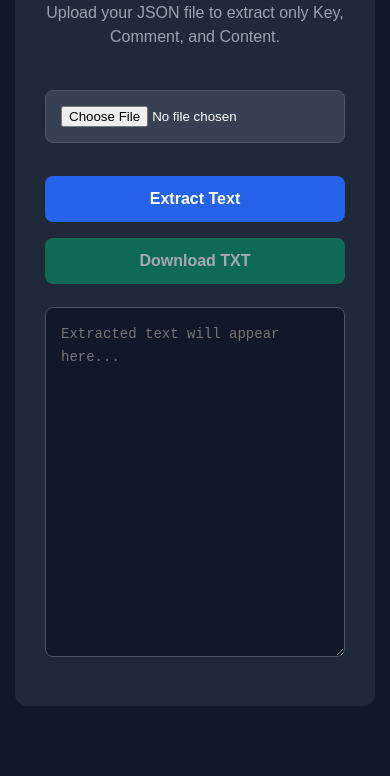
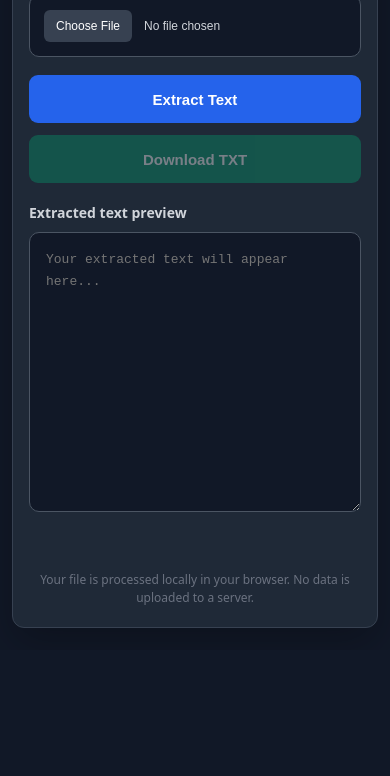
Before and after one commit to VacuusPP/Home, a plain HTML site: page lorebooks/index.html in a window 390 px wide. Shown: the part 210-986 px from the top of the page. After the commit the page ends 860 px from the top, so only its background shows below. Drawn offline with Linux system fonts and the light colour scheme.

Commit message:
Refactor index.html for better UI and functionality
Updated the HTML structure and styles for improved layout and user experience. Enhanced the functionality for extracting and downloading text from JSON files.

```diff
--- a/lorebooks/index.html
+++ b/lorebooks/index.html
@@ -4,6 +4,8 @@
 <head>
   <meta charset="UTF-8">
   <meta name="viewport" content="width=device-width, initial-scale=1.0">
+  <meta name="theme-color" content="#111827">
+
   <title>JSON Text Extractor</title>
 
   <style>
@@ -13,50 +15,84 @@
 
     body {
       margin: 0;
-      padding: 30px 15px;
+      min-height: 100vh;
+      padding: 24px 16px;
       background: #111827;
       color: #f9fafb;
-      font-family: Arial, sans-serif;
+      font-family: system-ui, -apple-system, BlinkMacSystemFont,
+        "Segoe UI", sans-serif;
     }
 
     .container {
-      max-width: 750px;
-      margin: 40px auto;
-      padding: 30px;
+      width: 100%;
+      max-width: 800px;
+      margin: 30px auto;
+      padding: 28px;
       background: #1f2937;
-      border-radius: 12px;
+      border: 1px solid #374151;
+      border-radius: 16px;
+      box-shadow: 0 15px 40px rgba(0, 0, 0, 0.25);
     }
 
     h1 {
+      margin: 0 0 10px;
       text-align: center;
-      margin-bottom: 10px;
+      font-size: clamp(24px, 5vw, 32px);
     }
 
-    p {
+    .description {
+      margin: 0 0 25px;
       color: #9ca3af;
       text-align: center;
-      line-height: 1.5;
+      line-height: 1.6;
+      font-size: 14px;
+    }
+
+    .section-label {
+      display: block;
+      margin: 20px 0 8px;
+      color: #d1d5db;
+      font-size: 14px;
+      font-weight: 600;
     }
 
     input[type="file"] {
+      display: block;
       width: 100%;
-      margin: 25px 0;
-      padding: 15px;
+      padding: 14px;
+      background: #111827;
+      border: 1px solid #4b5563;
+      border-radius: 10px;
+      color: #d1d5db;
+      font-size: 14px;
+    }
+
+    input[type="file"]::file-selector-button {
+      margin-right: 12px;
+      padding: 9px 12px;
       background: #374151;
-      border: 1px solid #4b5563;
-      border-radius: 8px;
+      border: none;
+      border-radius: 6px;
       color: white;
+      cursor: pointer;
+    }
+
+    .buttons {
+      display: flex;
+      gap: 12px;
+      margin-top: 18px;
     }
 
     button {
-      width: 100%;
-      padding: 14px;
-      margin: 8px 0;
+      flex: 1;
+      min-width: 0;
+      padding: 14px 16px;
       border: none;
-      border-radius: 8px;
-      font-size: 16px;
-      font-weight: bold;
+      border-radius: 9px;
+      font-size: 15px;
+      font-weight: 700;
       cursor: pointer;
+      transition: background 0.2s, opacity 0.2s;
     }
 
     #extractBtn {
@@ -64,61 +100,121 @@
       color: white;
     }
 
+    #extractBtn:hover:not(:disabled) {
+      background: #1d4ed8;
+    }
+
     #downloadBtn {
       background: #059669;
       color: white;
     }
 
+    #downloadBtn:hover:not(:disabled) {
+      background: #047857;
+    }
+
     button:disabled {
-      background: #4b5563;
+      opacity: 0.4;
       cursor: not-allowed;
-      opacity: 0.6;
     }
 
     textarea {
+      display: block;
       width: 100%;
-      height: 350px;
-      margin-top: 15px;
-      padding: 15px;
+      min-height: 350px;
+      margin-top: 10px;
+      padding: 16px;
       resize: vertical;
       background: #111827;
       color: #e5e7eb;
       border: 1px solid #4b5563;
-      border-radius: 8px;
-      font-family: monospace;
+      border-radius: 10px;
+      font-family: "Courier New", monospace;
       font-size: 14px;
-      line-height: 1.6;
+      line-height: 1.7;
+      overflow-wrap: anywhere;
+    }
+
+    textarea:focus,
+    input:focus {
+      outline: 2px solid #3b82f6;
+      outline-offset: 2px;
     }
 
     #status {
+      min-height: 24px;
       margin-top: 15px;
       text-align: center;
       color: #34d399;
+      font-size: 14px;
     }
 
-    .error {
-      color: #f87171 !important;
+    #status.error {
+      color: #f87171;
+    }
+
+    .footer {
+      margin-top: 20px;
+      color: #6b7280;
+      text-align: center;
+      font-size: 12px;
+      line-height: 1.5;
+    }
+
+    @media (max-width: 600px) {
+      body {
+        padding: 12px;
+      }
+
+      .container {
+        margin: 10px auto;
+        padding: 20px 16px;
+        border-radius: 12px;
+      }
+
+      .buttons {
+        flex-direction: column;
+      }
+
+      button {
+        width: 100%;
+        min-height: 48px;
+      }
+
+      textarea {
+        min-height: 280px;
+        font-size: 13px;
+      }
+
+      input[type="file"] {
+        font-size: 12px;
+      }
     }
   </style>
 </head>
 
 <body>
 
-  <div class="container">
+  <main class="container">
 
     <h1>JSON Text Extractor</h1>
 
-    <p>
-      Upload your JSON file to extract only
-      Key, Comment, and Content.
+    <p class="description">
+      Extract Key, Comment, and Content from your JSON file.
+      Preview the text and download it as a TXT file.
     </p>
+
+    <label class="section-label" for="fileInput">
+      Select JSON file
+    </label>
 
     <input
       type="file"
       id="fileInput"
-      accept=".json,application/json,.txt,text/plain"
+      accept=".json,.txt,application/json,text/plain"
     >
 
+    <div class="buttons">
       <button id="extractBtn">
         Extract Text
       </button>
@@ -126,15 +222,26 @@
       <button id="downloadBtn" disabled>
         Download TXT
       </button>
+    </div>
+
+    <label class="section-label" for="output">
+      Extracted text preview
+    </label>
 
     <textarea
       id="output"
-      placeholder="Extracted text will appear here..."
+      placeholder="Your extracted text will appear here..."
+      spellcheck="false"
     ></textarea>
 
-    <div id="status"></div>
+    <div id="status" role="status" aria-live="polite"></div>
 
+    <div class="footer">
+      Your file is processed locally in your browser.
+      No data is uploaded to a server.
     </div>
+
+  </main>
 
   <script>
     const fileInput = document.getElementById("fileInput");
@@ -158,7 +265,6 @@
       reader.onload = function (event) {
         try {
           const json = JSON.parse(event.target.result);
-
           const entries = json.entries;
 
           if (
@@ -167,7 +273,7 @@
             Array.isArray(entries)
           ) {
             throw new Error(
-              "Could not find the entries object in the JSON file."
+              'Could not find the "entries" object in the JSON file.'
             );
           }
 
@@ -178,50 +284,54 @@
               return;
             }
 
-            if (
-              typeof entry.key === "string" &&
-              entry.key.trim()
-            ) {
-              results.push(entry.key.trim());
+            // Key may be an array, such as ["Aberto"]
+            let key = "";
+
+            if (Array.isArray(entry.key)) {
+              key = entry.key.join(", ");
+            } else if (typeof entry.key === "string") {
+              key = entry.key;
             }
 
-            if (
-              typeof entry.comment === "string" &&
-              entry.comment.trim()
-            ) {
-              results.push(entry.comment.trim());
-            }
+            const comment =
+              typeof entry.comment === "string"
+                ? entry.comment
+                : "";
 
-            if (
-              typeof entry.content === "string" &&
-              entry.content.trim()
-            ) {
-              results.push(entry.content.trim());
-            }
+            const content =
+              typeof entry.content === "string"
+                ? entry.content
+                : "";
+
+            // Three lines per entry, then one blank line.
+            results.push(
+              [key, comment, content].join("\n")
+            );
           });
 
-          extractedText = results.join("\n\n");
+          extractedText = results.join("\n\n").trim();
 
           output.value = extractedText;
 
-          downloadBtn.disabled = results.length === 0;
+          downloadBtn.disabled = !extractedText;
 
           status.classList.remove("error");
           status.textContent =
             "Successfully extracted " +
             results.length +
-            " text values!";
+            " entries!";
 
         } catch (error) {
           extractedText = "";
           output.value = "";
           downloadBtn.disabled = true;
-          showError("Error: " + error.message);
+
+          showError(error.message);
         }
       };
 
       reader.onerror = function () {
-        showError("Could not read the selected file.");
+        showError("Unable to read the selected file.");
       };
 
       reader.readAsText(file);
@@ -250,7 +360,7 @@
 
     function showError(message) {
       status.classList.add("error");
-      status.textContent = message;
+      status.textContent = "Error: " + message;
     }
   </script>
 
```
Lines whose indentation alone changed are shown as unchanged.
